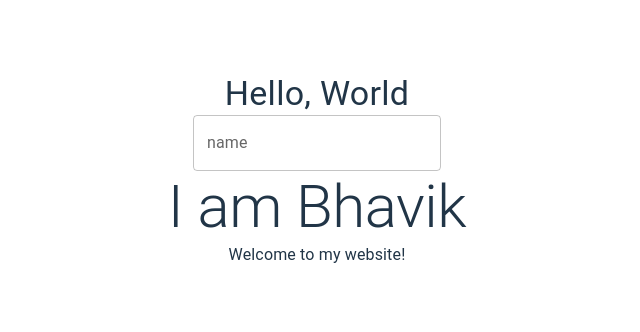
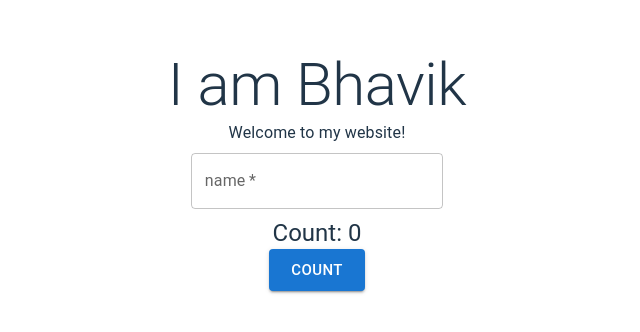
Before and after one commit to bhavik-knight/porfolio, a React (Vite) app in the folder react/frontend/: page / in a window 1280 px wide. Shown: the part 230-562 px from the top of the page, without its empty margins (323-963 px from the left). Built offline with nearby package versions, Linux system fonts and the light colour scheme.

Commit message:
made some changes

```diff
--- a/react/frontend/src/App.jsx
+++ b/react/frontend/src/App.jsx
@@ -1,14 +1,42 @@
 import { useState } from 'react'
 import './App.css'
-import { Typography, TextField, Button } from "@mui/material"
+import { Box, Typography, TextField, Button } from "@mui/material"
 
 function App() {
+  const [count, setCount] = useState(0)
+
+  function handleClick() {
+    setCount(prevCount => prevCount + 1)
+  }
+
+  const [greetName, setGreetName] = useState("")
+
   return (
     <div className="App">
-      <Typography variant="h4">Hello, World</Typography>
-      <TextField variabt="outlined-required" label="name" id="name" placeholder="John Doe" />
       <Typography variant="h2">I am Bhavik</Typography>
       <Typography variant="body1">Welcome to my website!</Typography>
+
+      <Box
+        component="form"
+        sx={{
+          '& .MuiTextField-root': { m: 1, width: '25ch' },
+        }}
+        noValidate
+        autoComplete="off"
+      >
+        <TextField required
+          label="name"
+          id="name-required"
+          value={greetName}
+          onChange={e => setGreetName(e.target.value)}
+        />
+        {greetName !== "" && <Typography variant="h4">Hello, {greetName}</Typography>}
+      </Box>
+
+      <Box>
+        <Typography variant="h5">Count: {count}</Typography>
+        <Button variant="contained" size="large" onClick={handleClick}>count</Button>
+      </Box>
     </div>
   )
 }
```
